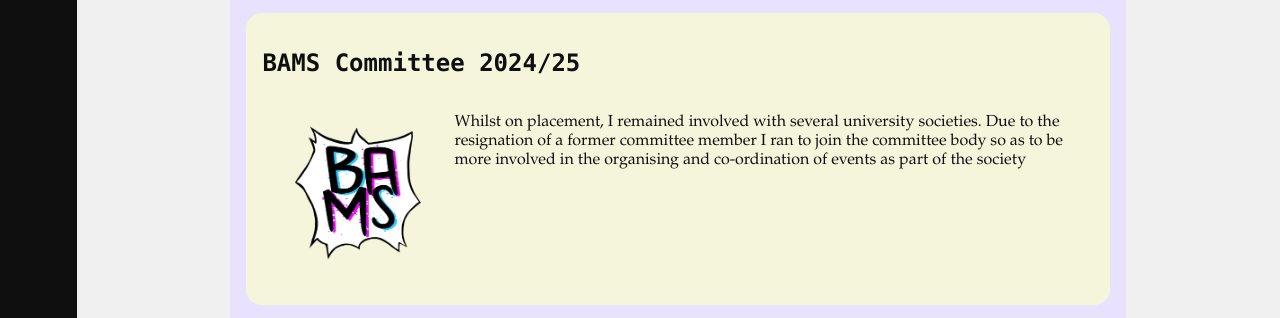
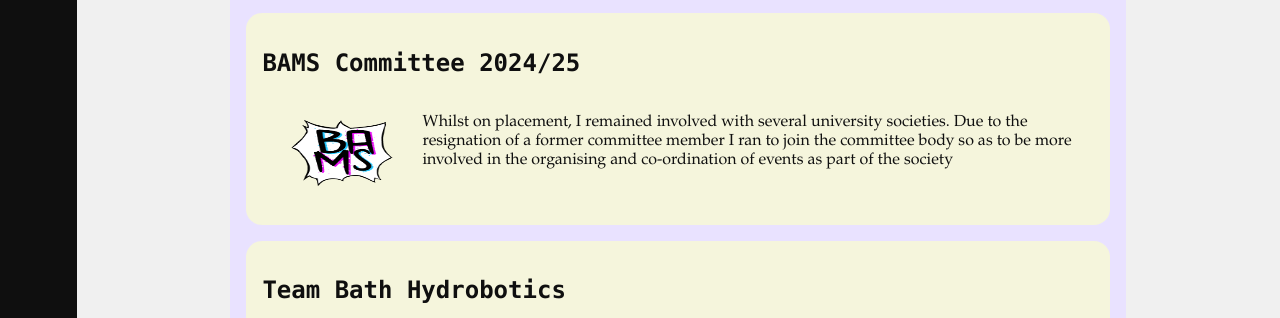
Before and after one commit to ThomasLedlie/ThomasLedlie.github.io, a plain HTML site: page index.html in a window 1280 px wide. Shown: the part 269-587 px from the top of the page. Drawn offline with Linux system fonts and the light colour scheme.

Commit message:
changed images from em to vh/w

```diff
--- a/styles.css
+++ b/styles.css
@@ -97,8 +97,8 @@ main {
 
 .image_entry {
     grid-area: image_entry;
-    width: 10em;
-    height: 10em;
+    width: 10vw;
+    height: 10vh;
     margin: 1em;
 
 }
```
